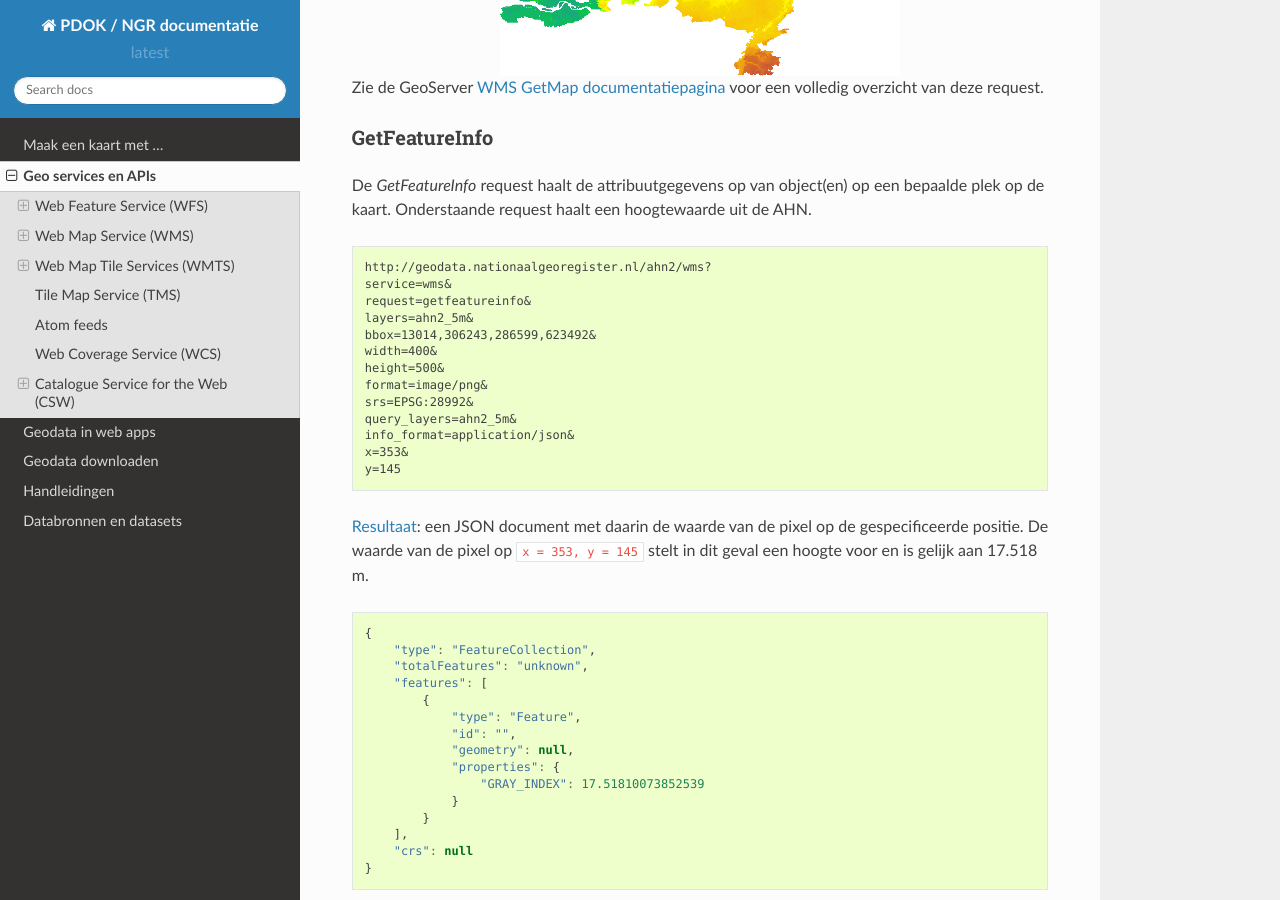
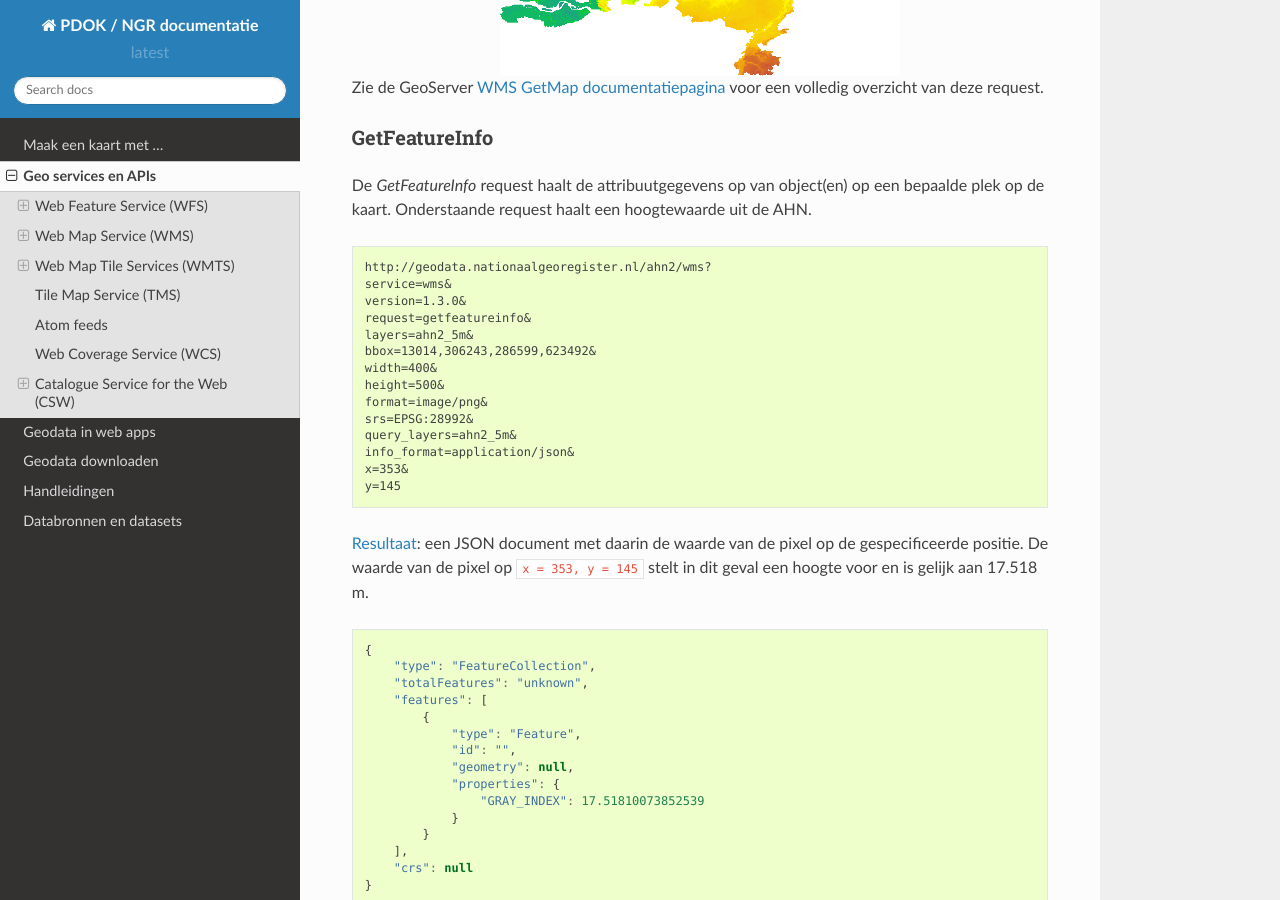
Before and after one commit to Geonovum/PDOK-NGR-documentatie, a Sphinx documentation site: the page built from docs/services.rst, in a window 1280 px wide and 900 px high, scrolled down 6260 px. Built offline with Sphinx 7.4.7 and the Read the Docs theme 2.0.0, drawn with Linux system fonts in a browser that asks for light colours; comment, search, counter and statistics services are not loaded.

Commit message:
add WMS version to GetFeatureInfo request

```diff
--- a/docs/services.rst
+++ b/docs/services.rst
@@ -293,6 +293,7 @@ De *GetFeatureInfo* request haalt de attribuutgegevens op van object(en) op een
 
   http://geodata.nationaalgeoregister.nl/ahn2/wms?
   service=wms&
+  version=1.3.0&
   request=getfeatureinfo&
   layers=ahn2_5m&
   bbox=13014,306243,286599,623492&
@@ -304,6 +305,8 @@ De *GetFeatureInfo* request haalt de attribuutgegevens op van object(en) op een
   info_format=application/json&
   x=353&
   y=145
+
+
 
 `Resultaat <http://geodata.nationaalgeoregister.nl/ahn2/wms?service=wms&request=getfeatureinfo&layers=ahn2_5m&bbox=13014,306243,286599,623492&width=400&height=500&format=image/png&srs=EPSG:28992&query_layers=ahn2_5m&info_format=application/json&x=353&y=145>`_: een JSON document met daarin de waarde van de pixel op de gespecificeerde positie. De waarde van de pixel op ``x = 353, y = 145`` stelt in dit geval een hoogte voor en is gelijk aan 17.518 m.
 
```
